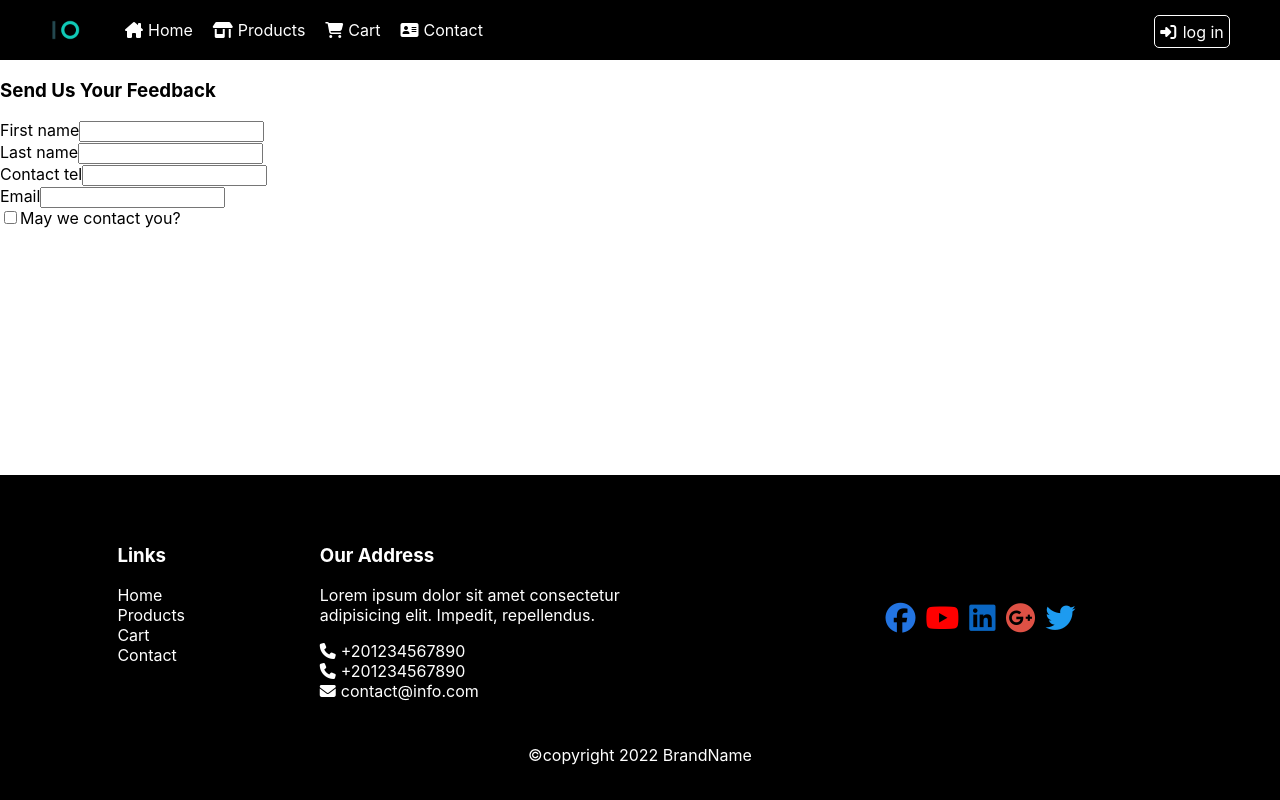
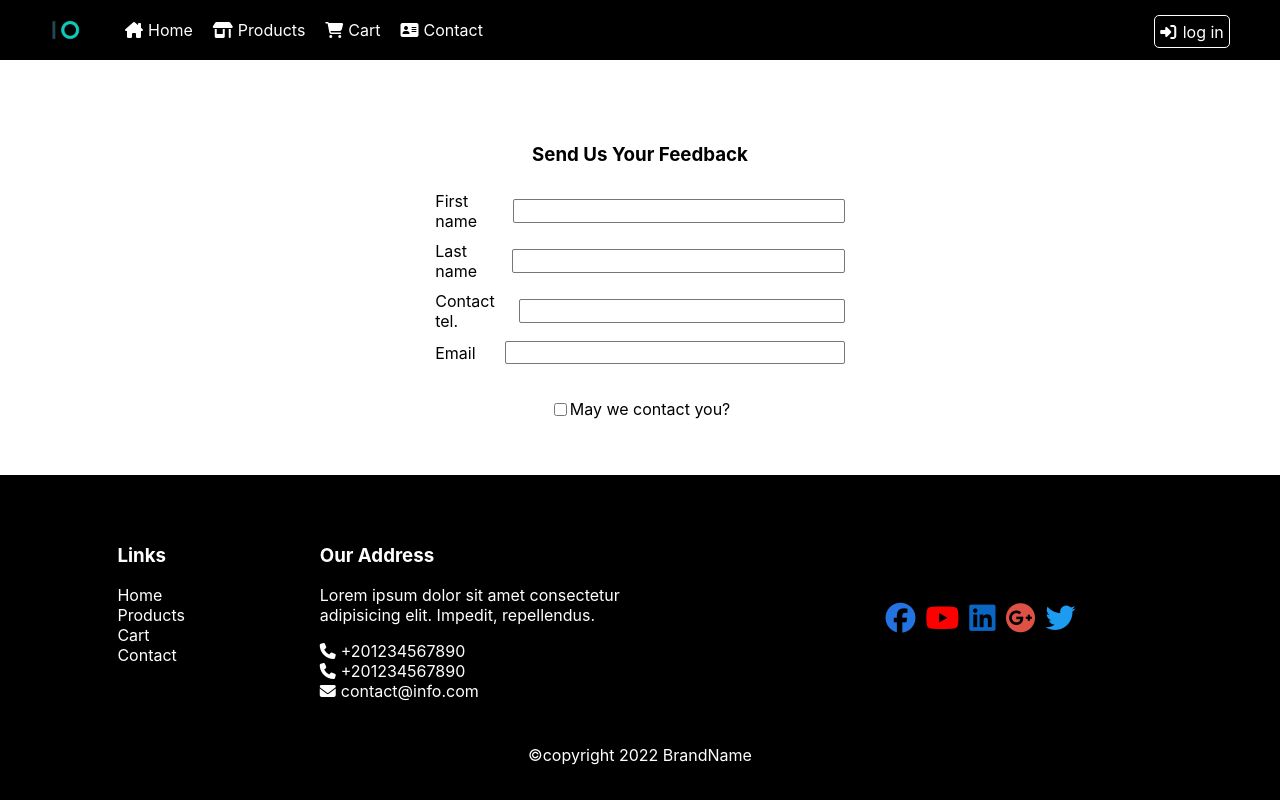
Before and after one commit to ahmedsameh74/e-commerceapp, a React (Create React App) app in the folder client/: page /contact in a window 1280 px wide. Built offline with nearby package versions, Linux system fonts and the light colour scheme.

Commit message:
contact design added

```diff
--- a/client/src/App.js
+++ b/client/src/App.js
@@ -1,6 +1,6 @@
 import Footer from "./components/footer/Footer";
 import Nav from "./components/nav/Nav";
-import { BrowserRouter, Route, Switch, Redirect } from "react-router-dom";
+import { BrowserRouter, Route, Switch } from "react-router-dom";
 import Contact from "./pages/contact/Contact";
 
 function App() {
--- a/client/src/components/footer/Footer.css
+++ b/client/src/components/footer/Footer.css
@@ -14,7 +14,7 @@
     display: flex;
     flex-direction: row;
     justify-content: space-around;
-    align-items: start;
+    align-items: flex-start;
     margin-bottom: 35px;
 }
 .footer .top ul{
--- a/client/src/components/footer/Footer.js
+++ b/client/src/components/footer/Footer.js
@@ -10,16 +10,16 @@ export default function Footer() {
           <h3>Links</h3>
           <ul>
             <li>
-              <a href="#">Home</a>
+              <Link to="/">Home</Link>
             </li>
             <li>
-              <a href="#">Products</a>
+              <Link to="/products">Products</Link>
             </li>
             <li>
-              <a href="#">Cart</a>
+              <Link to="/cart">Cart</Link>
             </li>
             <li>
-              <a href="#">Contact</a>
+              <Link to="/contact">Contact</Link>
             </li>
           </ul>
         </div>
--- a/client/src/pages/contact/Contact.css
+++ b/client/src/pages/contact/Contact.css
@@ -1,5 +1,58 @@
+.contact{
+    display: flex;
+        flex-direction: column;
+        justify-content: center;
+        align-items: center;
+        width: 80%;
+        margin: 5% auto;
+}
+.contact h3{
+    margin-bottom: 25px;
+}
 .contact form{
     display: flex;
-    flex-direction: column;
-    width: 80%;
+        flex-direction: column;
+        width: 40%;
+        margin-bottom: 25px;
+        /* margin: 0 auto;
+        margin-left: auto;
+        margin-right: auto; */
 }
+.contact form input{
+    border: 1px solid #777;
+    border-radius: 2px;
+    margin-bottom: 10px;
+    padding: 0;
+    width: 337.400px;
+    height: 21.600px;
+}
+.contact form input:focus-visible{
+    outline: green solid 2px;
+}
+.contact form label{
+    margin-bottom: 10px;
+        padding: 0;
+
+}
+.formGroup{
+    display: flex;
+    flex-direction: row;
+    width: 100%;
+    justify-content: space-between;
+        align-items: center;
+}
+.formGroupc{
+    display: flex;
+        flex-direction: row;
+        /* width: 100%; */
+        justify-content: space-around;
+        align-items: center;
+}
+@media (max-width: 750px){
+    .contact form{
+        width: 85%;
+    }
+    .contact form input {
+        width: auto;
+    }
+}
--- a/client/src/pages/contact/Contact.js
+++ b/client/src/pages/contact/Contact.js
@@ -4,8 +4,8 @@ import "./Contact.css";
 export default function Contact() {
   return (
     <div className="contact">
+      {/* <h3>Send Us Your Feedback</h3>
       <form>
-        <h3>Send Us Your Feedback</h3>
         <label>
           <span>First name</span>
           <input type="text" />
@@ -25,11 +25,42 @@ export default function Contact() {
         <label>
           <input type="checkbox" />
           <span>May we contact you?</span>
-        </label>
+        </label> */}
+      {/* <form className="label">
+        <label htmlFor="lastName">Last name</label>
+        <label htmlFor="Contact">Contact tel.</label>
+        <label htmlFor="email">Email</label>
+      </form>
+      <form className="input">
+        <input type="text" name="lastName" id="lastName" />
+        <input type="tel" name="Contact" id="Contact" />
+        <input type="email" name="email" id="email" />
+      </form> */}
+      <h3>Send Us Your Feedback</h3>
+      <form>
+        <div className="formGroup">
+          <label htmlFor="firstName">First name</label>
+          <input type="text" name="firstName" id="firstName" />
+        </div>
+        <div className="formGroup">
+          <label htmlFor="lastName">Last name</label>
+          <input type="text" name="lastName" id="lastName" />
+        </div>
+        <div className="formGroup">
+          <label htmlFor="contact">Contact tel.</label>
+          <input type="tel" name="contact" id="contact" />
+        </div>
+        <div className="formGroup">
+          <label htmlFor="email">Email</label>
+          <input type="email" name="email" id="email" />
+        </div>
+      </form>
 
-        {/* <input type="checkbox" name="" id="check" />
-        <label htmlFor="check"> </label> */}
-      </form>
+      <div className="formGroupc">
+        <input type="checkbox" name="" id="check" />
+        <label htmlFor="check"> May we contact you? </label>
+      </div>
+      {/* </form> */}
     </div>
   );
 }
```
